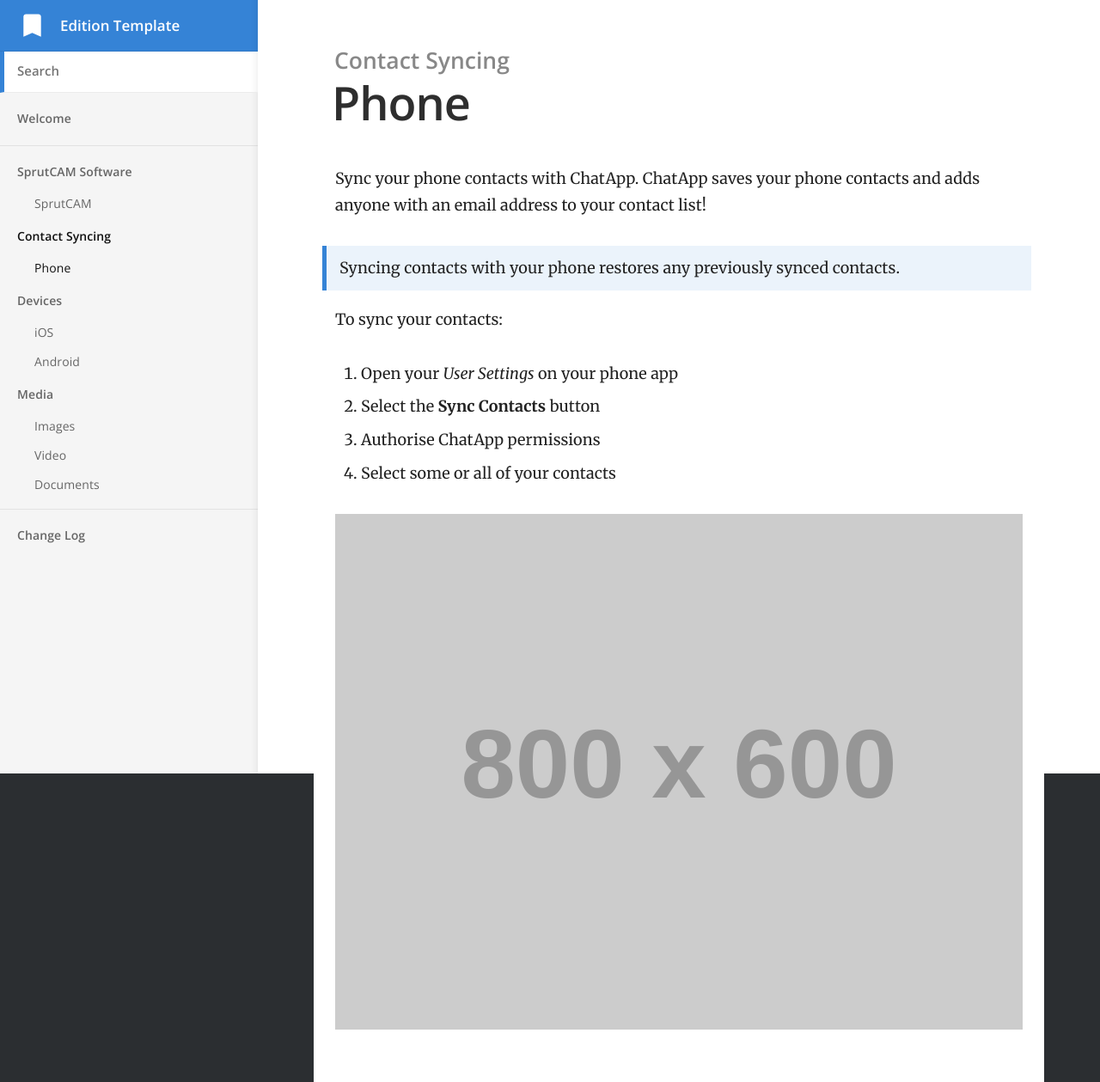
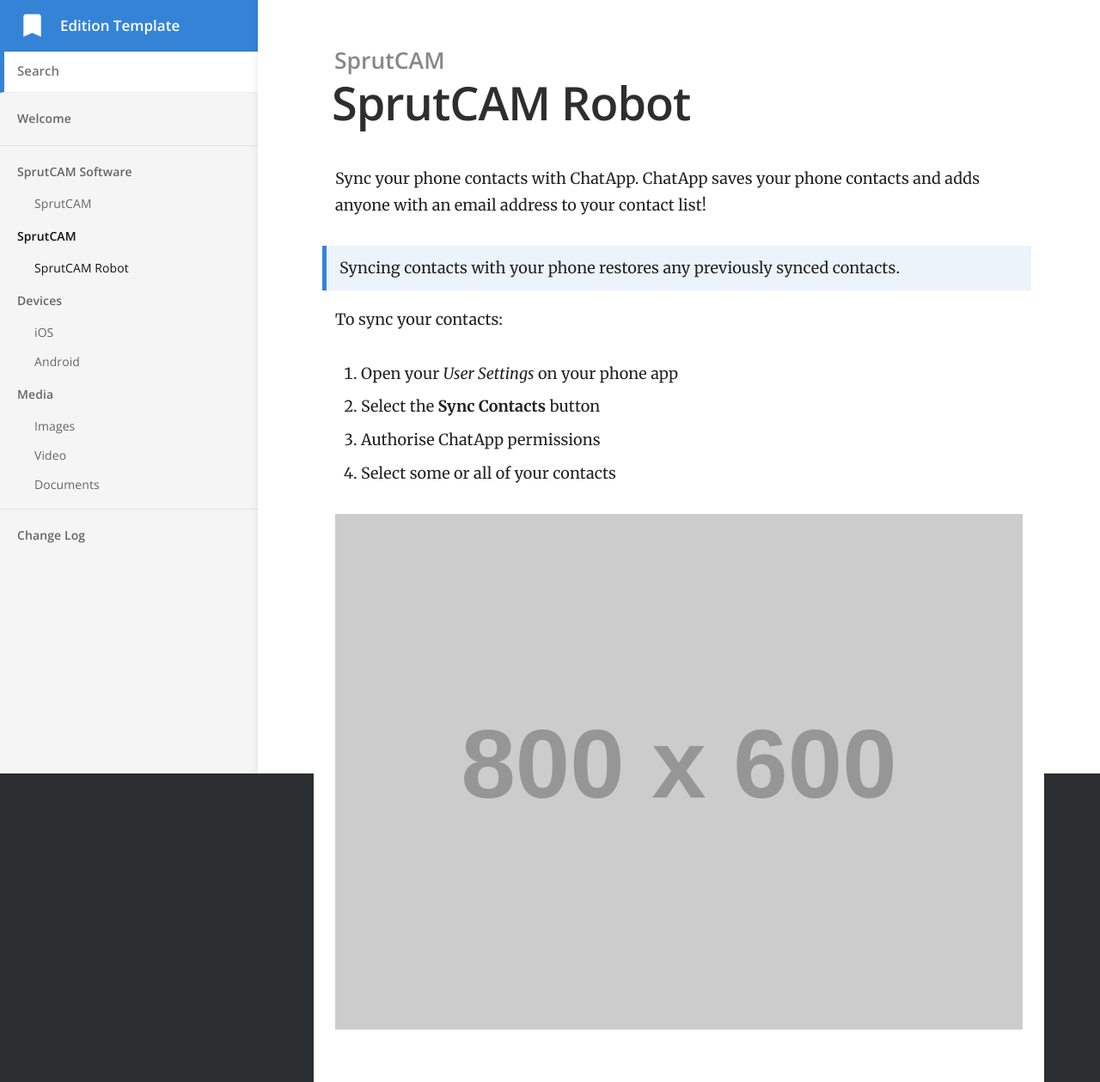
Before and after one commit to BrayanCalderon/ProyectoRobotica-2021-I, a Jekyll site: the page built from _docs/SprutCAM/phone.md, in a window 1280 px wide. Shown: the whole page at 86% size. Built offline with Jekyll 4.4.1, drawn with Linux system fonts in a browser that asks for light colours.

Commit message:
Update phone.md

```diff
--- a/_docs/SprutCAM/phone.md
+++ b/_docs/SprutCAM/phone.md
@@ -1,6 +1,6 @@
 ---
-title: Phone
-category: Contact Syncing
+title: SprutCAM Robot
+category: SprutCAM
 order: 2
 ---
 
```
